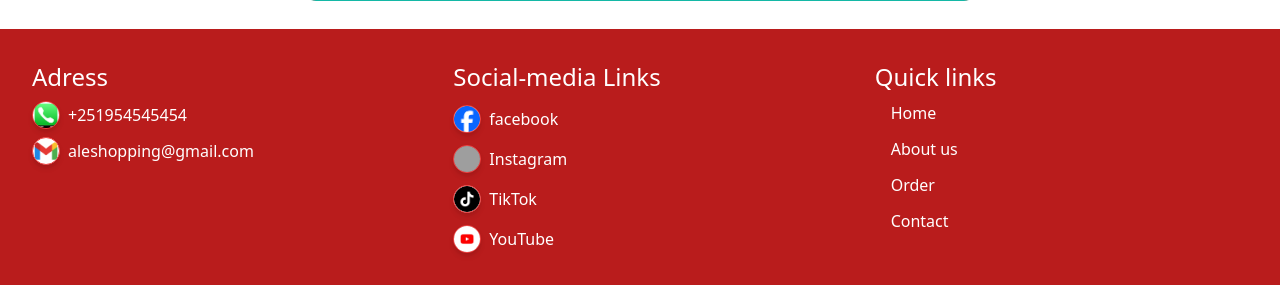
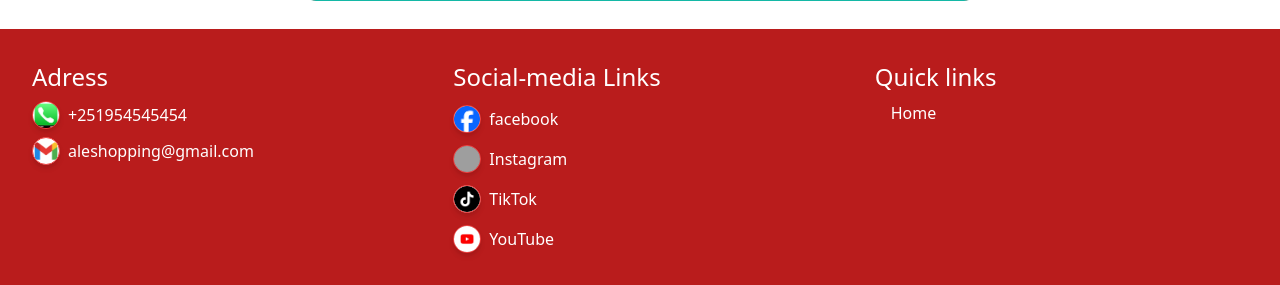
Before and after one commit to merawiyohannes/shopping, a Django app: page /signup/ in a window 1280 px wide. Shown: the part 845-1130 px from the top of the page. Run offline with Django 5.2, Linux system fonts and the light colour scheme; some libraries are stand-ins or nearby versions; grey boxes are pictures that could not be loaded.

Commit message:
second commit

```diff
--- a/core/templates/core/base.html
+++ b/core/templates/core/base.html
@@ -98,9 +98,6 @@
             <ul class="space-y-3 pl-4">
 
                 <a href="{% url 'home_view' %}" class="block text-white hover:text-red-400 transition-all duration-300">Home</a>
-                <a href="#" class="block text-white hover:text-red-400 transition-all duration-300">About us</a>
-                <a href="#" class="block text-white hover:text-red-400 transition-all duration-300">Order</a>
-                <a href="#" class="block text-white hover:text-red-400 transition-all duration-300">Contact</a>
             </ul>
         </div>
 
```
Also changed, not shown: db.sqlite3, media/item_images/default.png (added), 1 other file.
